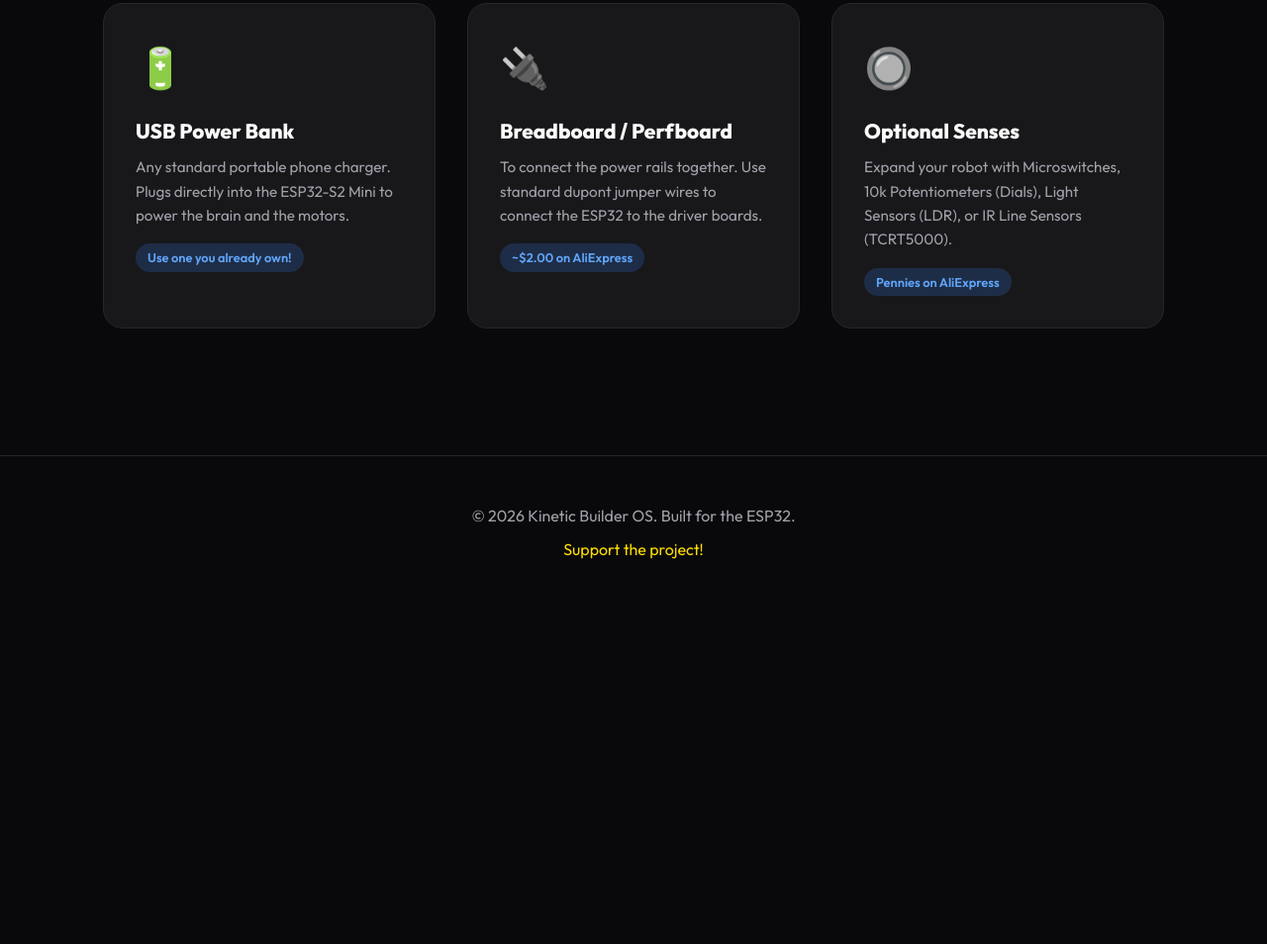
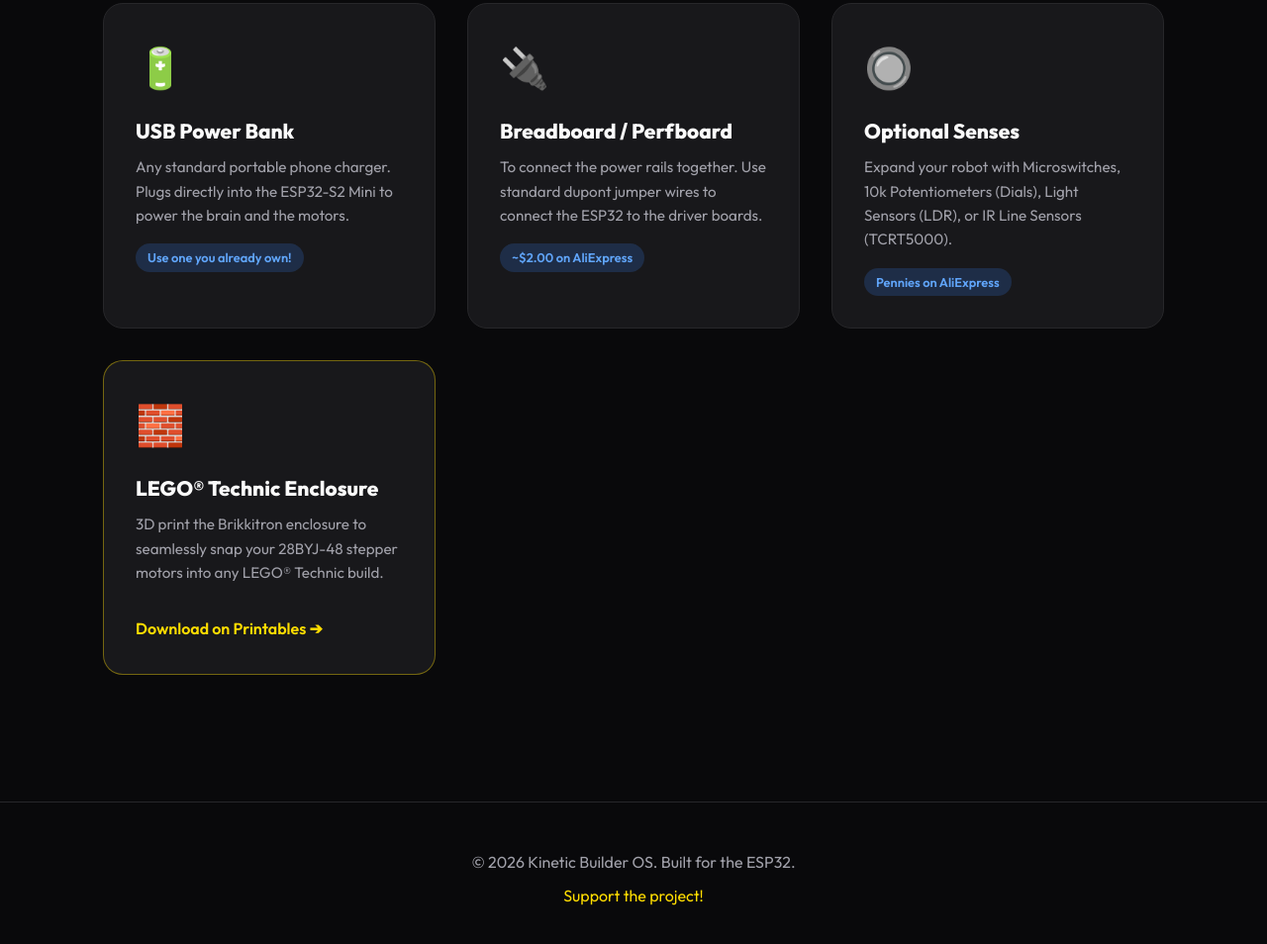
Before and after one commit to sloev/robo, a plain HTML site: page website/index.html in a window 1280 px wide. Shown: the part 3057-4011 px from the top of the page at 99% size. Before the commit the page ends 3673 px from the top, so only its background shows below. Drawn offline with Linux system fonts and the light colour scheme; files whose address does not match are found by name.

Commit message:
docs: add 3D printable LEGO Technic enclosure link to BOM

```diff
--- a/website/index.html
+++ b/website/index.html
@@ -236,6 +236,13 @@
       <p>Expand your robot with Microswitches, 10k Potentiometers (Dials), Light Sensors (LDR), or IR Line Sensors (TCRT5000).</p>
       <div class="bom-badge">Pennies on AliExpress</div>
     </div>
+
+    <div class="bom-card" style="border-color: rgba(255, 221, 0, 0.4);">
+      <div class="bom-icon">🧱</div>
+      <h3>LEGO® Technic Enclosure</h3>
+      <p>3D print the Brikkitron enclosure to seamlessly snap your 28BYJ-48 stepper motors into any LEGO® Technic build.</p>
+      <a href="https://www.printables.com/model/1099371-lego-compatible-brikkitron-enclosure-for-28byj-48" target="_blank" style="display: inline-block; margin-top: 1rem; color: #ffdd00; text-decoration: none; font-weight: 600;">Download on Printables ➔</a>
+    </div>
   </div>
 
   <footer>
```
